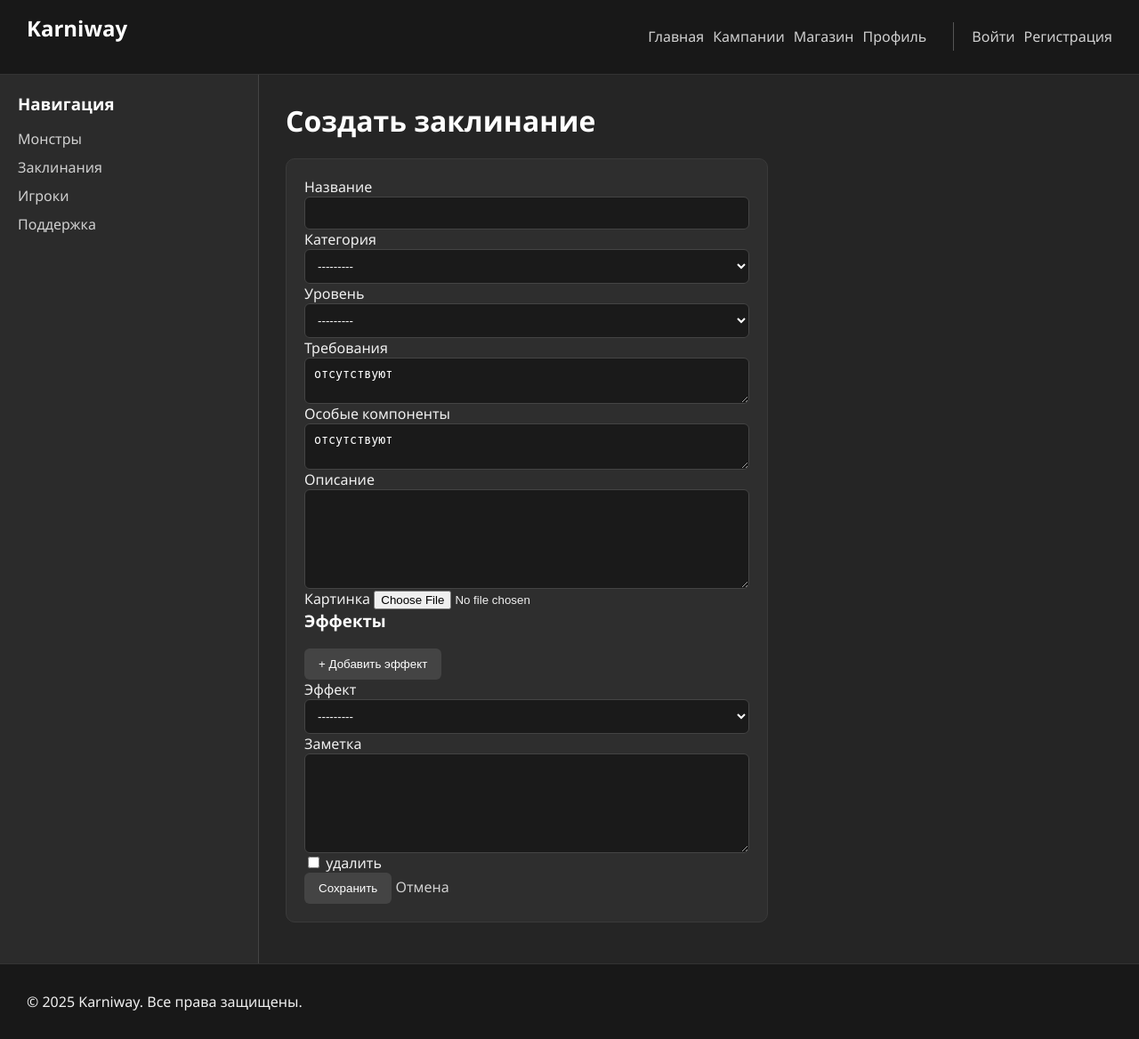
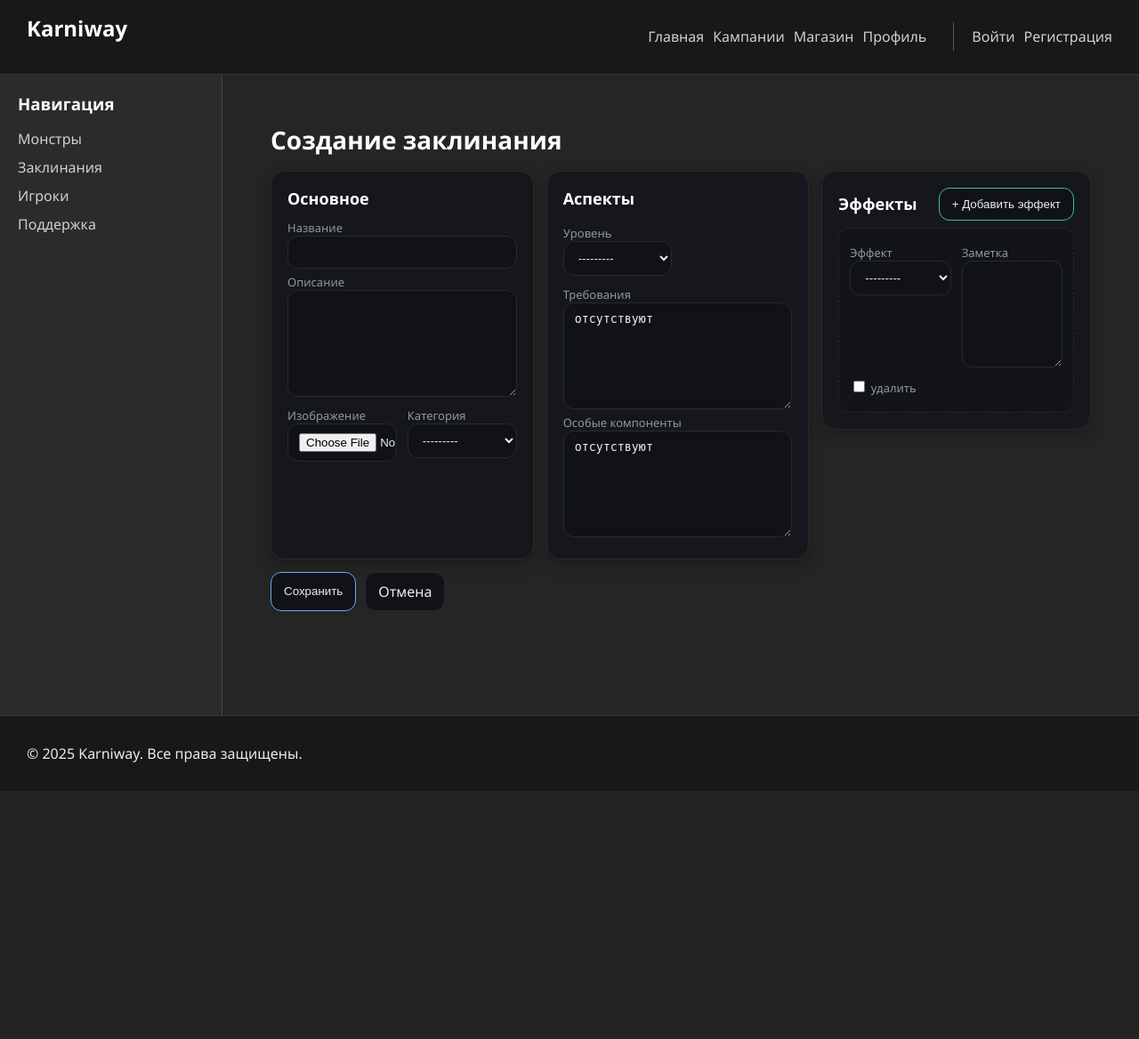
Before and after one commit to KoRRaZon/Karniway-Presentation, a Django app: page /spells/create/ in a window 1280 px wide. Shown: the whole page at 89% size. After the commit the page ends 857 px from the top, so only its background shows below. Run offline with Django 5.2, Linux system fonts and the light colour scheme; data that the repository does not hold is empty.

Commit message:
feat(wiki): Templates rework

```diff
--- a/apps/wiki/views.py
+++ b/apps/wiki/views.py
@@ -5,7 +5,7 @@
 
 from apps.wiki.forms import PostEditForm, PostCreateForm, CreatureForm, CreatureAttackFormSet, \
     CreaturePassiveFormSet, SpellEffectFormSet, SpellForm
-from apps.wiki.models import Post, Creature, Spell
+from apps.wiki.models import Post, Creature, Spell, SpellEffectLink
 
 
 class PostListView(ListView):
@@ -183,7 +183,11 @@
     def get_context_data(self, **kwargs):
         context = super().get_context_data(**kwargs)
         context['title'] = f'{self.object.name}'
-        context['effects'] = self.object.effects.all().order_by('spelleffectlink__pk', 'name')
+        context['effect_links'] = (SpellEffectLink.objects
+                                   .select_related('effect')
+                                   .filter(spell=self.object)
+                                   .order_by('pk'))
+
         return context
 
 class SpellCreateView(CreateView):
--- a/static/css/base.css
+++ b/static/css/base.css
@@ -102,15 +102,26 @@
 /* ============================= */
 
 
-.layout {
-    display: flex;
-    min-height: 90vh;
+/* Контейнер всей страницы */
+.layout{
+  display: flex;
+  min-height: 90vh;
 }
 
-.main-container {
-    flex-grow: 1;
-    padding: 30px;
-    background-color: #252525;
+/* Фиксируем сайдбар: 250px, без роста и без сжатия */
+.sidebar{
+  flex: 0 0 250px;   /* ← эквивалентно: flex-grow:0; flex-shrink:0; flex-basis:250px */
+  width: 250px;      /* можно оставить для наглядности, но решает именно flex:0 0 250px */
+}
+
+/* Основная колонка: занимает остаток, и разрешаем ей сжиматься внутрь,
+   чтобы она не "выталкивала" соседа (сайдбар) */
+.main-container{
+  flex: 1 1 auto;    /* или просто flex: 1; */
+  min-width: 0;      /* ← критично! иначе грид/внутреннее содержимое задаёт min-content width
+                         и браузер начнёт сжимать сайдбар */
+  padding: 30px;
+  background-color: #252525;
 }
 
 
--- /dev/null
+++ b/static/css/spell.css
@@ -0,0 +1,134 @@
+/* ==========================================================================
+   Spells — общий стиль (create + detail)
+   ========================================================================== */
+
+:root{
+  --bg:#0e0f12; --card:#15171c; --muted:#9097a1; --line:#262a31; --text:#e9edf2;
+  --accent:#6ea8fe; --good:#46c37b; --danger:#ff6b6b;
+
+  --page-px:24px;
+  --gap:14px;
+  --row-gap:12px;
+  --radius:16px;
+}
+
+/* базовая коробка */
+html{ box-sizing:border-box; }
+*,*::before,*::after{ box-sizing:inherit; }
+body{ background:var(--bg); color:var(--text); margin:0; }
+
+/* страница */
+.page{ width:100%; max-width:none; margin:0; padding:var(--page-px); }
+.title{ font-size:28px; margin:0 0 16px; }
+
+/* карточки */
+.card{
+  background: var(--card);
+  border: 1px solid var(--line);
+  border-radius: var(--radius);
+  padding: 18px;
+  box-shadow: 0 6px 16px rgb(0 0 0 / .25);
+}
+.card h3{ margin:0 0 12px; font-size:18px; }
+
+/* поля формы */
+label{ display:block; font-size:13px; color:var(--muted); margin:6px 0 6px; }
+input[type="text"], input[type="number"], select, textarea, input[type="file"]{
+  width:100%; background:#101217; color:var(--text);
+  border:1px solid var(--line); border-radius:12px; padding:10px 12px; outline:none;
+}
+textarea{ min-height:120px; resize:vertical; }
+.muted{ color:var(--muted); }
+.errorlist{ color:var(--danger); margin:.5rem 0; }
+
+/* гасим глобальный max-width у <form> из base.css */
+.page form{ max-width:none; width:100%; background:transparent; border:0; padding:0; border-radius:0; }
+
+/* ---------- Create: двухколоночная сетка ---------- */
+.main-form{
+  display:grid;
+  grid-template-columns: minmax(0, 2fr) minmax(0, 1fr);
+  gap: var(--gap);
+  align-items:start;
+}
+@media (max-width:1024px){ .main-form{ grid-template-columns:1fr; } }
+
+.grid-2{
+  display:grid; grid-template-columns: minmax(0,1fr) minmax(0,1fr); gap:var(--gap);
+}
+@media (max-width:960px){ .grid-2{ grid-template-columns:1fr; } }
+
+.row{
+  display:grid; grid-template-columns: minmax(0,1fr) minmax(0,1fr); gap:var(--row-gap);
+}
+@media (max-width:720px){ .row{ grid-template-columns:1fr; } }
+
+/* инлайны эффектов */
+.inline-header{
+  display:flex; align-items:center; justify-content:space-between; gap:12px; margin-bottom:8px;
+}
+.inline-list{ display:grid; gap:10px; }
+.inline-form{ border:1px dashed var(--line); border-radius:12px; padding:12px; background:#12141a; }
+
+/* кнопки */
+.btn{ display:inline-flex; align-items:center; gap:8px; border:1px solid var(--line);
+      background:#101217; color:var(--text); padding:10px 14px; border-radius:12px;
+      cursor:pointer; text-decoration:none; }
+.btn.primary{ border-color:var(--accent); }
+.btn.add{ border-color:var(--good); }
+.btn.danger{ border-color:var(--danger); }
+.btns{ display:flex; gap:10px; margin-top:14px; }
+
+/* ---------- Detail: две области ---------- */
+.spell-layout{
+  display:grid;
+  grid-template-columns: 340px minmax(0, 1fr);
+  gap: var(--gap);
+}
+@media (max-width:1024px){ .spell-layout{ grid-template-columns:1fr; } }
+
+.thumb{ width:100%; border-radius:12px; object-fit:cover; margin-bottom:12px; }
+.meta{ display:grid; gap:8px; }
+.meta-row{ display:flex; justify-content:space-between; gap:12px; border-bottom:1px dashed var(--line); padding:6px 0; }
+.meta-k{ color:var(--muted); font-size:13px; }
+.meta-v{ color:var(--text); font-weight:500; }
+
+.prose{ line-height:1.6; }
+
+.effect-list{ list-style:none; padding:0; margin:0; display:grid; gap:8px; }
+.effect-item{ display:flex; align-items:flex-start; gap:10px; }
+.badge{ display:inline-block; padding:4px 8px; border:1px solid var(--accent); border-radius:999px; font-size:13px; }
+.note{ color:var(--muted); }
+
+/* список эффектов */
+.effect-list{
+  list-style:none;
+  padding:0;
+  margin:0;
+  display:grid;
+  gap:12px;
+}
+
+/* значок эффекта + текст заметки в две колонки */
+.effect-item{
+  display:grid;
+  grid-template-columns:auto 1fr;
+  gap:12px;
+  align-items:start;
+}
+
+.badge{
+  display:inline-block;
+  padding:4px 10px;
+  border:1px solid var(--accent);
+  border-radius:999px;
+  font-size:13px;
+  white-space:nowrap;
+}
+
+/* главное: переносить строки как в базе (каждый '-' с новой строки) */
+.note{
+  white-space: pre-line;     /* \n -> визуальные переносы */
+  color: var(--muted);
+  line-height: 1.6;
+}
--- a/templates/sidebar.html
+++ b/templates/sidebar.html
@@ -1,8 +1,8 @@
 <aside class="sidebar">
   <h3>Навигация</h3>
   <ul>
-    <li><a href="{% url 'wiki:creature_create' %}">Монстры</a></li>
-    <li><a href="{% url 'wiki:spell_create' %}">Заклинания</a></li>
+    <li><a href="{% url 'wiki:creature_list' %}">Монстры</a></li>
+    <li><a href="{% url 'wiki:spell_list' %}">Заклинания</a></li>
     <li><a href="#">Игроки</a></li>
     <li><a href="#">Поддержка</a></li>
   </ul>
--- a/templates/wiki/creature_list.html
+++ b/templates/wiki/creature_list.html
@@ -15,18 +15,19 @@
 <div class="creature-grid">
     {% for creature in creatures %}
     <div class="creature-card">
+        <a href="{% url 'wiki:creature_detail' creature.slug %}">
             {% if creature.image %}
             <img src="{{ creature.image.url }}" alt="{{ creature.name }}" class="creature-img">
             {% endif %}
 
-        <a href="{% url 'wiki:creature_detail' creature.slug %}">
                 <h2>{{ creature.name }}</h2>
-        </a>
 
             <p><strong>Категория:</strong>
                 <a href="/">{{ creature.category }}</a></p>
             <p class="dangerous-level"><strong>Опасность: </strong>{{ creature.dangerous_level }}</p>
             <p>{{ creature.description }}</p>
+        </a>
+
     </div>
     {% empty %}
         <p>Нет существ в бестиарии.</p>
--- a/templates/wiki/spell_create.html
+++ b/templates/wiki/spell_create.html
@@ -1,26 +1,54 @@
 {% extends "base.html" %}
+{% load static %}
+
+{% block extra_css %}
+<link rel="stylesheet" href="{% static 'css/spell.css' %}">
+{% endblock %}
+
 {% block content %}
 <div class="page">
-  <h1>{{ view.object|default_if_none:"Создать заклинание" }}</h1>
+  <h1 class="title">{{ title }}</h1>
 
-  <form method="post" enctype="multipart/form-data">
+  <form method="post" enctype="multipart/form-data" novalidate>
     {% csrf_token %}
+    {% if form.non_field_errors %}<div class="card">{{ form.non_field_errors }}</div>{% endif %}
 
-    {{ form.non_field_errors }}
+    <div class="main-form">
+      {# ============ LEFT COLUMN ============ #}
+      <div class="form-left">
+        <div class="grid-2">
+          <div class="card">
+            <h3>Основное</h3>
+            {{ form.name.errors }} <label>Название {{ form.name }}</label>
+            {{ form.description.errors }} <label>Описание {{ form.description }}</label>
 
-    <div class="card">
-      {{ form.name.errors }}       <label>Название {{ form.name }}</label>
-      {{ form.category.errors }}<label>Категория {{ form.category }}</label>
-      {{ form.spell_level.errors }}<label>Уровень {{ form.spell_level }}</label>
-      {{ form.requirements.errors }}<label>Требования {{ form.requirements }}</label>
-      {{ form.special_components.errors }}<label>Особые компоненты {{ form.special_components }}</label>
-      {{ form.description.errors }}<label>Описание {{ form.description }}</label>
-      {{ form.image.errors }}      <label>Картинка {{ form.image }}</label>
+            <div class="row">
+              <div>{{ form.image.errors }} <label>Изображение {{ form.image }}</label></div>
+              <div>{{ form.category.errors }} <label>Категория {{ form.category }}</label></div>
+            </div>
           </div>
 
           <div class="card">
+            <h3>Аспекты</h3>
+            <div class="row">
+              <div>{{ form.spell_level.errors }} <label>Уровень {{ form.spell_level }}</label></div>
+              {% if form.casting_time %}<div>{{ form.casting_time.errors }} <label>Время накладывания {{ form.casting_time }}</label></div>{% endif %}
+            </div>
+            <div class="row">
+              {% if form.distance %}<div>{{ form.distance.errors }} <label>Дистанция {{ form.distance }}</label></div>{% endif %}
+              {% if form.duration %}<div>{{ form.duration.errors }} <label>Длительность {{ form.duration }}</label></div>{% endif %}
+            </div>
+            {{ form.requirements.errors }} <label>Требования {{ form.requirements }}</label>
+            {{ form.special_components.errors }} <label>Особые компоненты {{ form.special_components }}</label>
+          </div>
+        </div>
+      </div>
+
+      {# ============ RIGHT COLUMN ============ #}
+      <div class="form-right">
+        <div class="card">
           <div class="inline-header">
-        <h3>Эффекты</h3>
+            <h3 style="margin:0">Эффекты</h3>
             <button type="button" class="btn add"
                     onclick="addForm('eff','eff-formset','eff-empty')">+ Добавить эффект</button>
           </div>
@@ -29,8 +57,8 @@
           <div id="eff-formset" class="inline-list">
             {% for f in effect_formset %}
               <div class="inline-form">
+                {% if f.non_field_errors %}<div class="errorlist">{{ f.non_field_errors }}</div>{% endif %}
                 {% for hidden in f.hidden_fields %}{{ hidden }}{% endfor %}
-            {{ f.non_field_errors }}
                 <div class="row">
                   <div>{{ f.effect.errors }} <label>Эффект {{ f.effect }}</label></div>
                   <div>{{ f.note.errors }}   <label>Заметка {{ f.note }}</label></div>
@@ -40,7 +68,10 @@
             {% endfor %}
           </div>
         </div>
+      </div>
+    </div>
 
+    {# шаблон пустой формы — чтобы не было \u003C используем |safe внутри <template> #}
     <template id="eff-empty">
       {{ effect_formset.empty_form.as_p|safe }}
     </template>
```
Also changed, not shown: static/css/creature_list.css (+103 -41 lines), static/css/spell_list.css (added, +76 -0 lines), templates/wiki/spell_detail.html (added, +55 -0 lines), templates/wiki/spell_list.html (added, +31 -0 lines). Lines whose indentation alone changed are shown as unchanged.
